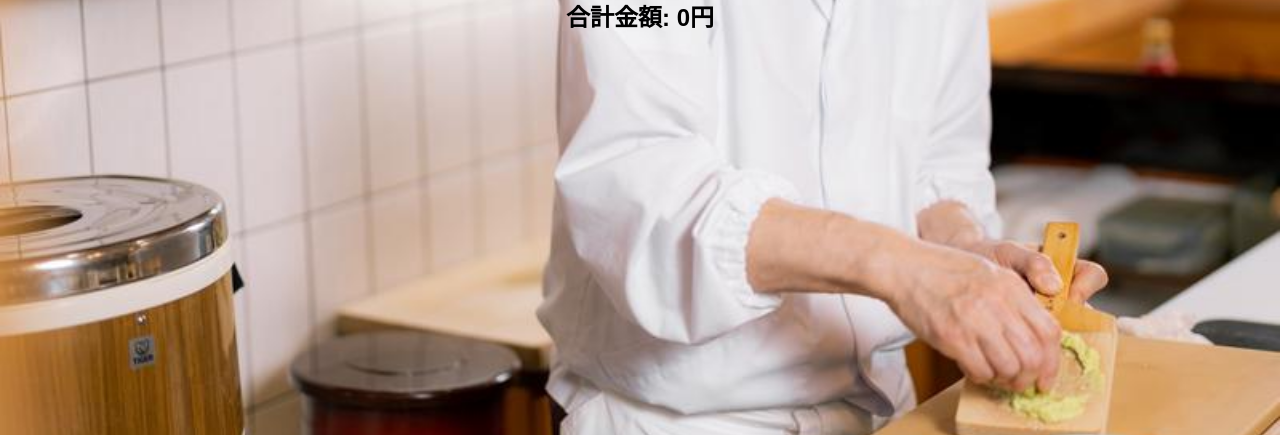
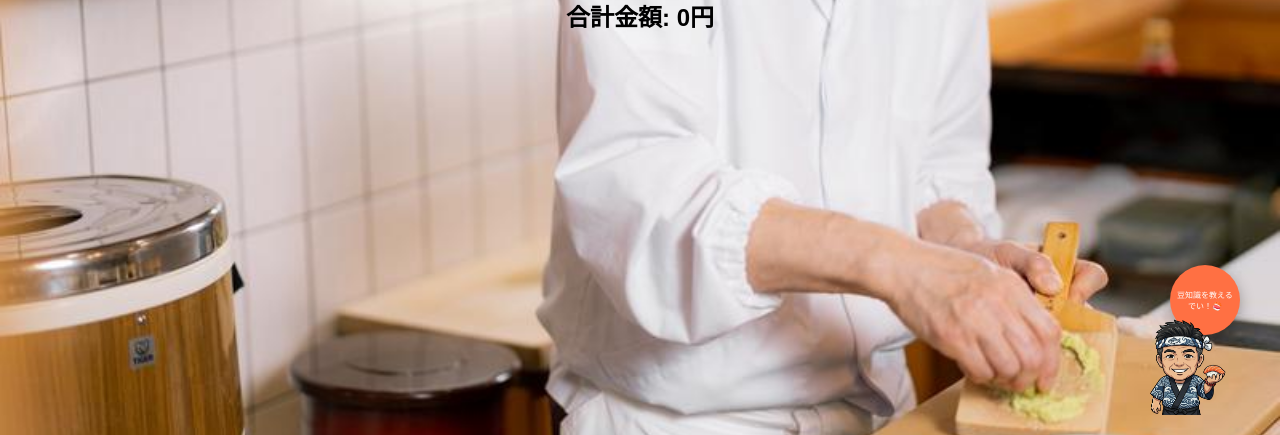
Before and after one commit to tapen25/sushi, a Flask app: page / in a window 1280 px wide. Shown: the part 365-800 px from the top of the page. Run offline with Flask 3, Linux system fonts and the light colour scheme.

Commit message:
UIを最低限整えました。

```diff
--- a/price/app.py
+++ b/price/app.py
@@ -4,6 +4,11 @@ from flask import Flask, request, jsonify
 from database import db
 from models import User, Plate
 from flask import render_template
+from google import genai
+import os
+import requests
+
+# client = genai.Client(api_key="AIzaSyB2zBx6XHTPPf148w2Va-ZbR8Egj775pEM")
 
 app = Flask(__name__)
 app.config['SQLALCHEMY_DATABASE_URI'] = 'sqlite:///sushi.db'
@@ -60,9 +65,24 @@ def summary(user_id):
         "breakdown": breakdown
     })
 
+#豆知識のAPI
+@app.route("/trivial", methods=["GET"])
+def trivia():
+    response = requests.post(
+        "http://localhost:11434/api/generate",
+        json={
+            "model": "llama3",
+            "prompt":"あなたは寿司職人です。必ず日本語で、寿司に関する豆知識を1つ、100文字以内で教えてください。フランクで親しみやすい話し方をしてください",
+            "stream": False
+        }
+    )
+    data = response.json()
+    return {"text": data["response"]}
 @app.route("/")
 def index():
     return render_template("index.html")
 
+
+
 if __name__ == '__main__':
     app.run(debug=True, port=5001)
--- a/price/static/script.js
+++ b/price/static/script.js
@@ -17,6 +17,26 @@ function addPlate(price) {
     })
     .then(res => res.json())
     .then(data => {
-        document.getElementById("message").innerText = "へい！まいどあり！";
+        document.getElementById("order-message").innerText = "へい！まいどあり！";
     });
 }
+
+//豆知識を表示する
+function showTrivia() {
+    fetch("/trivial")
+    .then(response => response.json())
+    .then(data => {
+        const bubble = document.getElementById("trivial-message");
+        const text = document.getElementById("bubble-text");
+        text.innerText = data.text;
+        bubble.style.display = "block";
+    })
+    .catch(error => {
+        console.error("Error fetching trivia:", error);
+    });
+}
+
+//豆知識のバブルを閉じる
+function closeBubble(){
+    document.getElementById("trivial-message").style.display="none"
+}
--- a/price/static/style.css
+++ b/price/static/style.css
@@ -33,3 +33,98 @@ body{
     transform: scale(0.95);
     box-shadow: 0 0 10px rgba(0,0,0,0.3);
 }
+
+/* 寿司のボタン */
+.floating-fact-btn {
+    position: fixed;       /* 画面に固定 */
+    bottom: 100px;          /* 下から30px */
+    right: 40px;           /* 右から30px */
+
+    width: 70px;
+    height: 70px;
+    border-radius: 50%;    /* 丸ボタン */
+
+    font-size: 8px;
+    border: none;
+    cursor: pointer;
+
+    background-color: #ff7043;
+    color: white;
+
+    box-shadow: 0 5px 15px rgba(0,0,0,0.3);
+    transition: transform 0.2s;
+}
+
+.floating-fact-btn:hover {
+    transform: scale(1.1);
+}
+
+.floating-fact-btn:active {
+    transform: scale(0.9);
+}
+
+.bubble{
+  position: fixed;
+  bottom: 190px;
+  right: 50px;
+
+  max-width: 250px;
+  background: #fff8dc;
+
+  padding: 15px;
+  border-radius: 15px;
+  box-shadow: 0 4px 12px rgba(0,0,0,0.2);
+  z-index: 10;
+  display: none;
+
+}
+
+/* 吹き出しの三角部分*/
+.bubble::after{
+  content: "";
+  position: absolute;
+
+  bottom: -20px;
+  right: 40px;
+
+  border-width: 10px;
+  border-style: solid;
+
+  border-color: #fff8dc transparent transparent transparent;
+}
+
+.close-btn{
+    position: absolute;
+    top: 5px;
+    right: 8px;
+    background: none;
+    border: none;
+    font-size: 16px;
+    cursor: pointer;
+}
+
+.sushi-master{
+    position: fixed;
+    width: 180px;
+    height: auto;
+    bottom: 20px;
+    right: 10px;
+}
+
+.sushi-container{
+    position: fixed;
+    bottom: 20px;
+    right: 20px;
+    display: flex;
+    flex-direction: column;
+    align-items: flex-end;
+    z-index: 1000;
+}
+
+.speech-bubble{
+    background: white;
+    padding: 10px;
+    border-radius: 10px;
+    margin-bottom: 10px;
+    box-shadow: 0 4px 8px rgba(0,0,0,0.2);
+}
--- a/price/templates/index.html
+++ b/price/templates/index.html
@@ -7,43 +7,42 @@
 <body>
 
 <h1>へい！いらっしゃい！！</h1>
-<p> ユーザーID:
+
+<p>ユーザーID:
 <input id="userID" value="1">
 </p>
 
 <h2>食べたお皿のボタンを押してね！</h2>
+
 <div class="plates">
-<img src="/static/plate120.png"
-    class=" plate"
-    onclick="addPlate(120)">
-<img src="/static/plate180.png"
-    class=" plate"
-    onclick="addPlate(180)">
-<img src="/static/plate260.png"
-    class=" plate"
-    onclick="addPlate(260)">
+<img src="/static/plate120.png" class="plate" onclick="addPlate(120)">
+<img src="/static/plate180.png" class="plate" onclick="addPlate(180)">
+<img src="/static/plate260.png" class="plate" onclick="addPlate(260)">
+</div>
+
+<p id="order-message"></p>
+
+<div class="character-area">
+
+    <button class="floating-fact-btn" onclick="showTrivia()">
+        豆知識を教えるでい！🍣
+    </button>
+
+    <!-- 吹き出し -->
+    <div id="trivial-message" class="bubble">
+        <span id="bubble-text"></span>
+        <button class="close-btn" onclick="closeBubble()">X</button>
+    </div>
+
+    <div class="sushi-container"></div>
+
+    <img src="/static/sushi_master.png" class="sushi-master">
 
 </div>
-<p id="message"></p>
+
+<h2>合計金額: <span id="total">0</span>円</h2>
+
 <script src="/static/script.js"></script>
-<h2>合計金額: <span id="total">0</span>円</h2>
-<!-- <script>
-function addPlate(price) {
-    const userID = document.getElementById("userID").value;
-
-    fetch("/plates", {
-        method: "POST",
-        headers: {
-            "Content-Type": "application/json"
-        },
-        body: JSON.stringify({ user_id: parseInt(userID), price: price })
-    })
-    .then(res => res.json())
-    .then(data => {
-        document.getElementById("message").innerText = "追加しました！！"+price+"円";
-    });
-}
-</script> -->
 
 </body>
 </html>
```
Also changed, not shown: price/instance/sushi.db, price/static/sushi_master.png (added).
